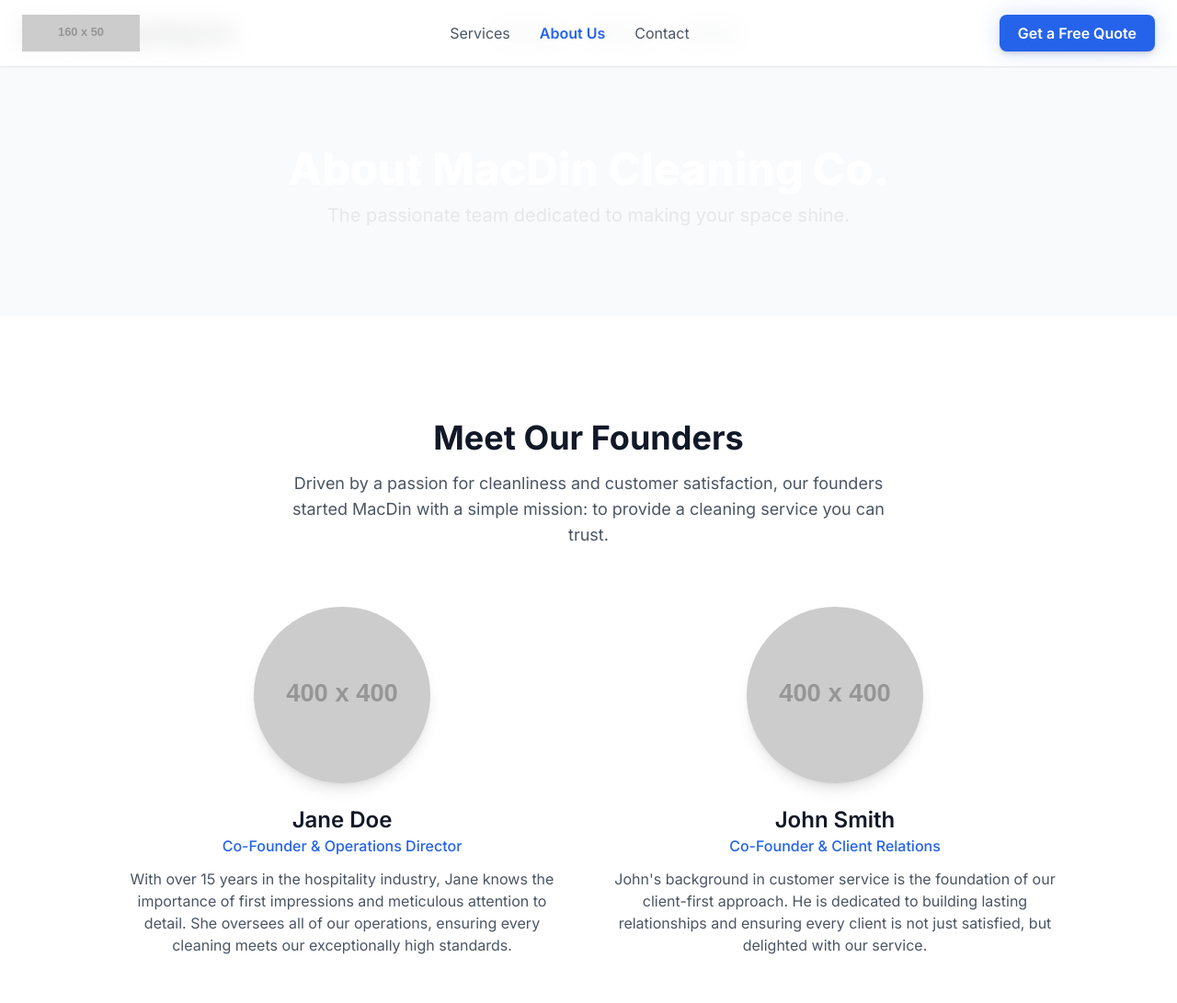
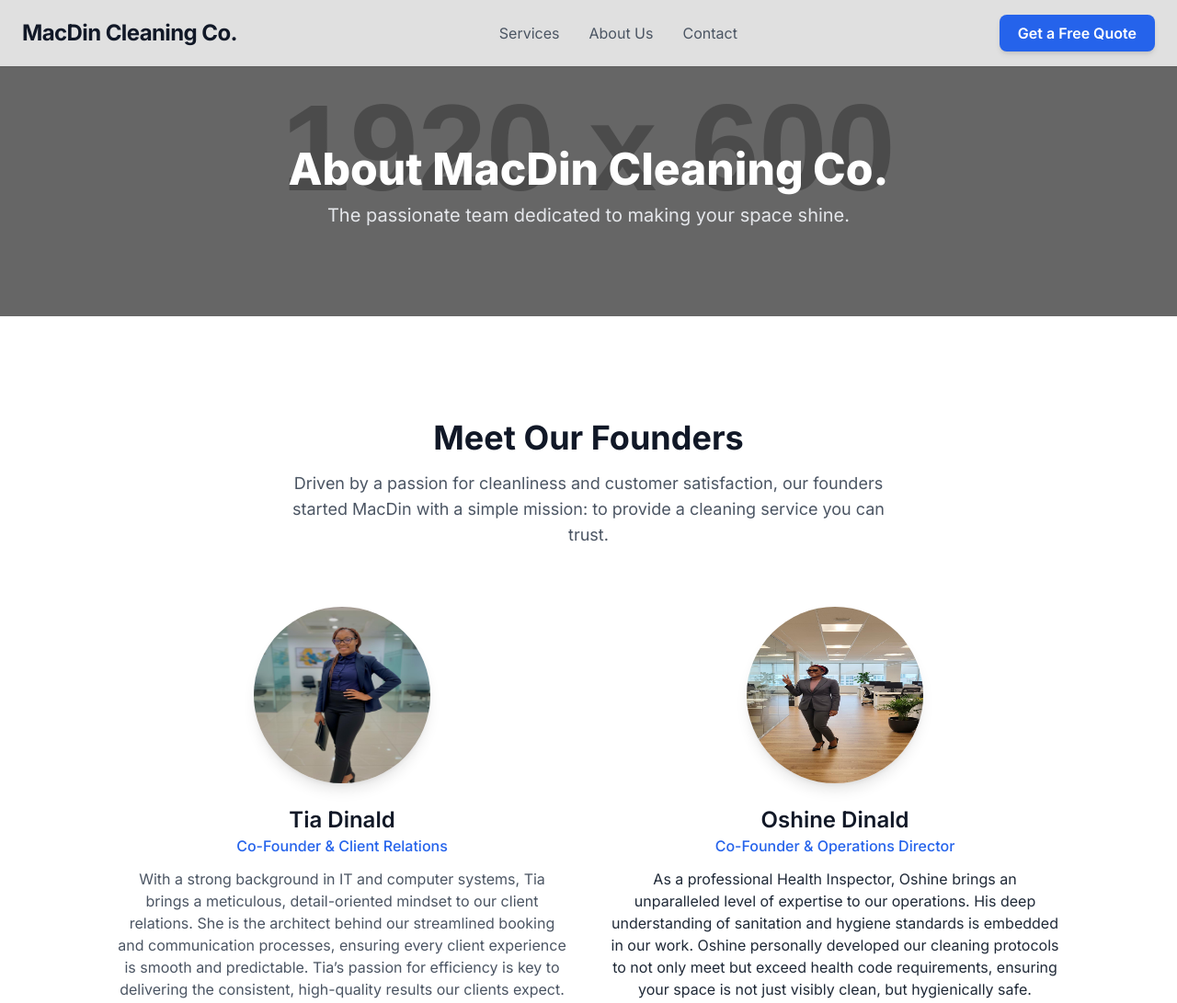
Before and after one commit to techtia-code/MacDin, a plain HTML site: page aboutus.html in a window 1280 px wide. Shown: the top 1091 px of the page at 92% size. Drawn offline with nearby package versions, Linux system fonts and the light colour scheme; placeholder pictures from the web are drawn by us.

Commit message:
rename home.html to index.html editted the aboutus.html file

```diff
--- a/aboutus.html
+++ b/aboutus.html
@@ -3,7 +3,7 @@
 <head>
     <meta charset="UTF-8" />
     <meta name="viewport" content="width=device-width, initial-scale=1.0" />
-    <title>MacDin Cleaning Co. | Premium Cleaning Services</title>
+    <title>About Us | MacDin Cleaning Co.</title>
     <!-- Tailwind CSS for modern styling -->
     <script src="https://cdn.tailwindcss.com"></script>
     <!-- Google Fonts: Inter -->
@@ -17,14 +17,13 @@
             scroll-behavior: smooth;
         }
         /* Style for the hero background image with a dark overlay */
-        .hero-background {
-            background-image: linear-gradient(rgba(0, 0, 0, 0.5), rgba(0, 0, 0, 0.5)), url('https://placehold.co/1920x1080/a0aec0/ffffff?text=Sparkling+Clean+Home');
+        .page-header-background {
+            background-image: linear-gradient(rgba(0, 0, 0, 0.5), rgba(0, 0, 0, 0.5)), url('https://placehold.co/1920x600/a0aec0/ffffff?text=Our+Story');
             background-size: cover;
             background-position: center;
-            background-attachment: fixed;
         }
-        /* Add a subtle animation for section loading */
-        .reveal-on-scroll {
+         /* Add a subtle animation for section loading */
+         .reveal-on-scroll {
             opacity: 0;
             transform: translateY(30px);
             transition: opacity 0.6s ease-out, transform 0.6s ease-out;
@@ -37,14 +36,18 @@
 </head>
 <body class="bg-gray-50 text-gray-800">
 
-    <!-- Header & Navigation -->
+    <!-- Header & Navigation (Consistent with index.html
+     page) -->
     <header class="bg-white/80 backdrop-blur-md fixed top-0 left-0 right-0 z-50 shadow-sm">
         <div class="container mx-auto px-6 py-4 flex justify-between items-center">
             <a href="#" class="text-2xl font-bold text-gray-900 tracking-tight">MacDin Cleaning Co.</a>
             <nav class="hidden md:flex items-center space-x-8">
-                <a href="#services-section" class="text-gray-600 hover:text-blue-600 transition duration-300">Services</a>
-                <a href="#about-section" class="text-gray-600 hover:text-blue-600 transition duration-300">About Us</a>
-                <a href="#contact-section" class="text-gray-600 hover:text-blue-600 transition duration-300">Contact</a>
+                <a href="./index.html
+                " class="text-gray-600 hover:text-blue-600 transition duration-300">Services</a>
+                <a href="./index.html
+                " class="text-gray-600 hover:text-blue-600 transition duration-300">About Us</a>
+                <a href="./index.html
+                " class="text-gray-600 hover:text-blue-600 transition duration-300">Contact</a>
             </nav>
             <a href="#contact-section" class="hidden md:inline-block bg-blue-600 text-white font-semibold px-5 py-2 rounded-lg hover:bg-blue-700 transition duration-300 shadow-md">Get a Free Quote</a>
             <!-- Mobile Menu Button -->
@@ -54,40 +57,15 @@
         </div>
         <!-- Mobile Menu -->
         <div id="mobile-menu" class="hidden md:hidden px-6 pb-4">
-             <a href="#services-section" class="block text-gray-600 py-2 hover:text-blue-600 transition duration-300">Services</a>
-             <a href="#about-section" class="block text-gray-600 py-2 hover:text-blue-600 transition duration-300">About Us</a>
-             <a href="#contact-section" class="block text-gray-600 py-2 hover:text-blue-600 transition duration-300">Contact</a>
-             <a href="#contact-section" class="block mt-4 bg-blue-600 text-white text-center font-semibold px-5 py-2 rounded-lg hover:bg-blue-700 transition duration-300 shadow-md">Get a Free Quote</a>
+             <a href="./index.html
+             " class="block text-gray-600 py-2 hover:text-blue-600 transition duration-300">Services</a>
+             <a href="./index.html
+             " class="block text-gray-600 py-2 hover:text-blue-600 transition duration-300">About Us</a>
+             <a href="./index.html
+             " class="block text-gray-600 py-2 hover:text-blue-600 transition duration-300">Contact</a>
+             <a href="./index.html" class="block mt-4 bg-blue-600 text-white text-center font-semibold px-5 py-2 rounded-lg hover:bg-blue-700 transition duration-300 shadow-md">Get a Free Quote</a>
         </div>
     </header>
-<body class="bg-gray-50 text-gray-800">
-
-    <!-- Header & Navigation (Consistent with homepage) -->
-    <header class="bg-white/80 backdrop-blur-md fixed top-0 left-0 right-0 z-50 shadow-sm">
-        <div class="container mx-auto px-6 py-4 flex justify-between items-center">
-            <a href="./index.html" class="flex items-center"> <!-- Links back to homepage -->
-                <img src="https://placehold.co/160x50/3b82f6/ffffff?text=MacDin+Logo" alt="MacDin Cleaning Co. Logo" class="h-10 w-auto">
-            </a>
-            <nav class="hidden md:flex items-center space-x-8">
-                <a href="./index.html#services-section" class="text-gray-600 hover:text-blue-600 transition duration-300">Services</a>
-                <a href="./about.html" class="text-blue-600 font-semibold">About Us</a> <!-- Current page -->
-                <a href="./index.html#contact-section" class="text-gray-600 hover:text-blue-600 transition duration-300">Contact</a>
-            </nav>
-            <a href="./index.html#contact-section" class="hidden md:inline-block bg-blue-600 text-white font-semibold px-5 py-2 rounded-lg hover:bg-blue-700 transition duration-300 shadow-md">Get a Free Quote</a>
-            <!-- Mobile Menu Button -->
-            <button id="mobile-menu-button" class="md:hidden text-gray-800 focus:outline-none">
-                <svg class="w-6 h-6" fill="none" stroke="currentColor" viewBox="0 0 24 24" xmlns="http://www.w3.org/2000/svg"><path stroke-linecap="round" stroke-linejoin="round" stroke-width="2" d="M4 6h16M4 12h16m-7 6h7"></path></svg>
-            </button>
-        </div>
-        <!-- Mobile Menu -->
-        <div id="mobile-menu" class="hidden md:hidden px-6 pb-4">
-             <a href="./index.html#services-section" class="block text-gray-600 py-2 hover:text-blue-600 transition duration-300">Services</a>
-             <a href="./about.html" class="block text-blue-600 font-semibold py-2">About Us</a>
-             <a href="./index.html#contact-section" class="block text-gray-600 py-2 hover:text-blue-600 transition duration-300">Contact</a>
-             <a href="./index.html#contact-section" class="block mt-4 bg-blue-600 text-white text-center font-semibold px-5 py-2 rounded-lg hover:bg-blue-700 transition duration-300 shadow-md">Get a Free Quote</a>
-        </div>
-    </header>
-
     <main>
         <!-- Page Header -->
         <section class="page-header-background text-white pt-32 pb-16 md:pt-40 md:pb-24 text-center">
@@ -109,25 +87,24 @@
                     <!-- Co-Owner 1 -->
                     <div class="text-center reveal-on-scroll">
                         <!-- Placeholder image for Co-Owner 1 -->
-                        <img src="https://placehold.co/400x400/e2e8f0/334155?text=Co-Owner+1" alt="Portrait of Co-Owner 1" class="w-48 h-48 mx-auto rounded-full shadow-lg mb-6">
-                        <h3 class="text-2xl font-semibold text-gray-900">Jane Doe</h3>
-                        <p class="text-blue-600 font-medium mb-3">Co-Founder & Operations Director</p>
+                        <img src="./img/pic1.jpg" alt="Portrait of Co-Owner 1" class="w-48 h-48 mx-auto rounded-full shadow-lg mb-6">
+                        <h3 class="text-2xl font-semibold text-gray-900">Tia Dinald</h3>
+                        <p class="text-blue-600 font-medium mb-3">Co-Founder &  Client Relations</p>
                         <p class="text-gray-600">
                             <!-- Placeholder background info -->
-                            With over 15 years in the hospitality industry, Jane knows the importance of first impressions and meticulous attention to detail. She oversees all of our operations, ensuring every cleaning meets our exceptionally high standards.
+                            With a strong background in IT and computer systems, Tia brings a meticulous, detail-oriented mindset to our client relations. She is the architect behind our streamlined booking and communication processes, ensuring every client experience is smooth and predictable. Tia’s passion for efficiency is key to delivering the consistent, high-quality results our clients expect.
                         </p>
                     </div>
 
                     <!-- Co-Owner 2 -->
                     <div class="text-center reveal-on-scroll">
                         <!-- Placeholder image for Co-Owner 2 -->
-                        <img src="https://placehold.co/400x400/e2e8f0/334155?text=Co-Owner+2" alt="Portrait of Co-Owner 2" class="w-48 h-48 mx-auto rounded-full shadow-lg mb-6">
-                        <h3 class="text-2xl font-semibold text-gray-900">John Smith</h3>
-                        <p class="text-blue-600 font-medium mb-3">Co-Founder & Client Relations</p>
+                        <img src="./img/pic2.jpg" alt="Portrait of Co-Owner 2" class="w-48 h-48 mx-auto rounded-full shadow-lg mb-6">
+                        <h3 class="text-2xl font-semibold text-gray-900">Oshine Dinald</h3>
+                        <p class="text-blue-600 font-medium mb-3">Co-Founder & Operations Director</p>
                         <p class="text-gray-600">
                             <!-- Placeholder background info -->
-                            John's background in customer service is the foundation of our client-first approach. He is dedicated to building lasting relationships and ensuring every client is not just satisfied, but delighted with our service.
-                        </p>
+                          <p> As a professional Health Inspector, Oshine brings an unparalleled level of expertise to our operations. His deep understanding of sanitation and hygiene standards is embedded in our work. Oshine personally developed our cleaning protocols to not only meet but exceed health code requirements, ensuring your space is not just visibly clean, but hygienically safe. </p>
                     </div>
                 </div>
             </div>
@@ -138,14 +115,17 @@
             <div class="container mx-auto px-6 text-center reveal-on-scroll">
                  <h2 class="text-3xl md:text-4xl font-bold text-gray-900 mb-4">Our Commitment to You</h2>
                  <p class="text-lg text-gray-600 max-w-3xl mx-auto">
-                    Our mission is to provide a reliable, high-quality, and stress-free cleaning experience. We use eco-friendly products that are safe for your family, pets, and the planet. We believe a clean home is a healthy and happy home, and we are committed to delivering that peace of mind with every visit.
+                    Our mission is to provide a reliable, high-quality, and stress-free cleaning experience. We use eco-friendly products that are safe for your family, pets, and the planet. We believe a clean index.html
+                     is a healthy and happy index.html
+                    , and we are committed to delivering that peace of mind with every visit.
                  </p>
             </div>
         </section>
 
     </main>
 
-    <!-- Footer (Consistent with homepage) -->
+    <!-- Footer (Consistent with index.html
+     page) -->
     <footer class="bg-gray-900">
         <div class="container mx-auto px-6 py-6 text-center text-gray-400">
             <p>&copy; <span id="current-year"></span> MacDin Cleaning Co. All rights reserved.</p>
```
